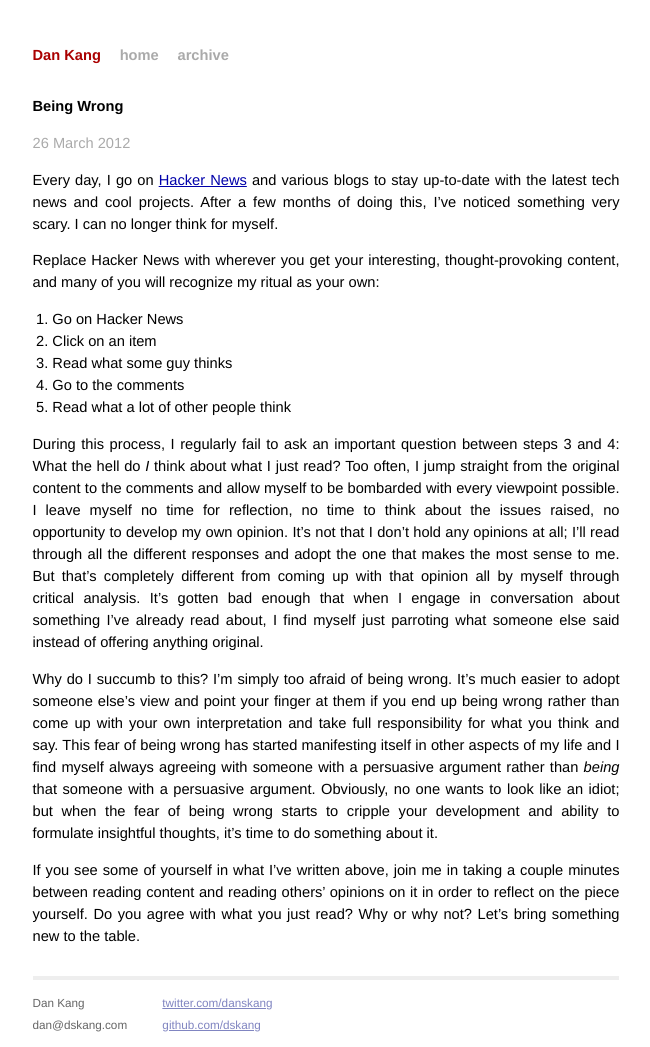
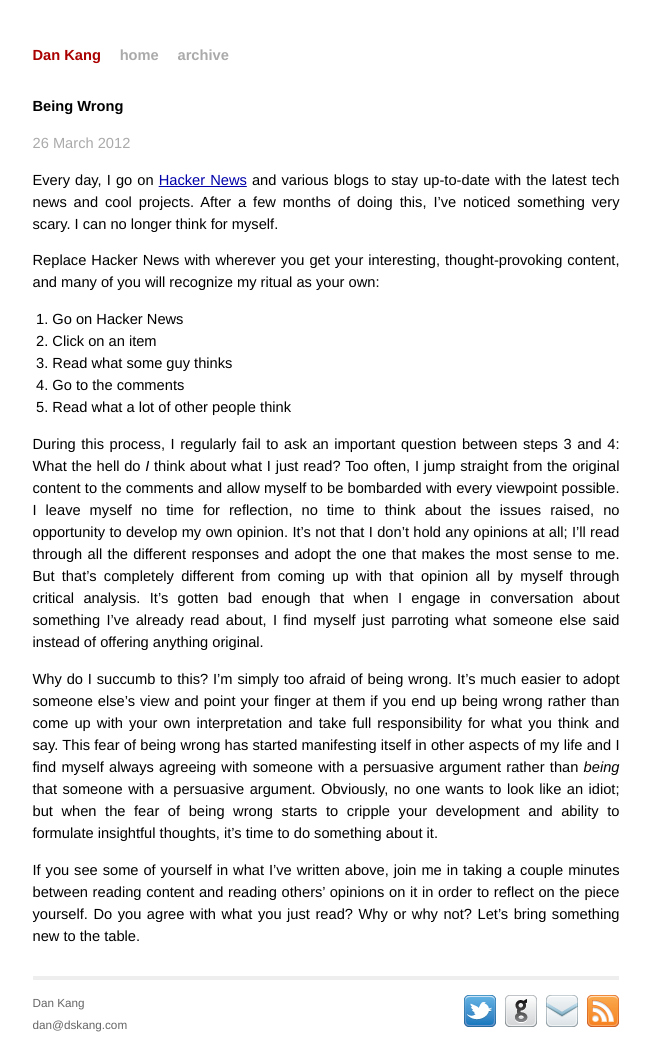
Before and after one commit to namukang/dskang.github.io, a Jekyll site: the page built from index.html, in a window 1280 px wide. Shown: the whole page, without its empty margins (314-964 px from the left). Built offline with Jekyll 4.4.1, drawn with Linux system fonts in a browser that asks for light colours; the list of posts is cut into pages by our own code.

Commit message:
Add social media icons

```diff
--- a/_layouts/default.html
+++ b/_layouts/default.html
@@ -45,11 +45,11 @@
         dan@dskang.com
       </p>
     </div>
-    <div class="contact">
-      <p>
-        <a href="http://twitter.com/danskang/">twitter.com/danskang</a><br />
-        <a href="http://github.com/dskang/">github.com/dskang</a><br />
-      </p>
+    <div class="icons">
+      <a href="http://twitter.com/danskang/"><img src="/images/twitter.png" alt="Twitter"/></a>
+      <a href="http://github.com/dskang/"><img src="/images/github.png" alt="Github"/></a>
+      <a href="mailto:dan@dskang.com"><img src="/images/email.png" alt="Email"/></a>
+      <a href="http://feeds.feedburner.com/dskang"><img src="/images/rss.png" alt="RSS Feed"/></a>
     </div>
   </div>
 </div>
--- a/css/screen.css
+++ b/css/screen.css
@@ -137,7 +137,6 @@ ul.posts span {
     font-size: 80%;
     color: #666;
     border-top: 4px solid #eee;
-    margin-top: 2em;
     overflow: hidden;
 }
 
@@ -150,14 +149,15 @@ ul.posts span {
     color: #8085C1;
 }
 
-.site .footer .rss {
-    margin-top: 1.1em;
-    margin-right: -.2em;
+.site .footer .icons {
+    margin-top: 1.3em;
+    margin-bottom: 1em;
     float: right;
 }
 
-.site .footer .rss img {
+.site .footer .icons img {
     border: 0;
+    margin-left: 0.5em;
 }
 
 /*****************************************************************************/
```
Also changed, not shown: images/email.png (added), images/github.png (added), images/rss.png (added), images/twitter.png (added).
